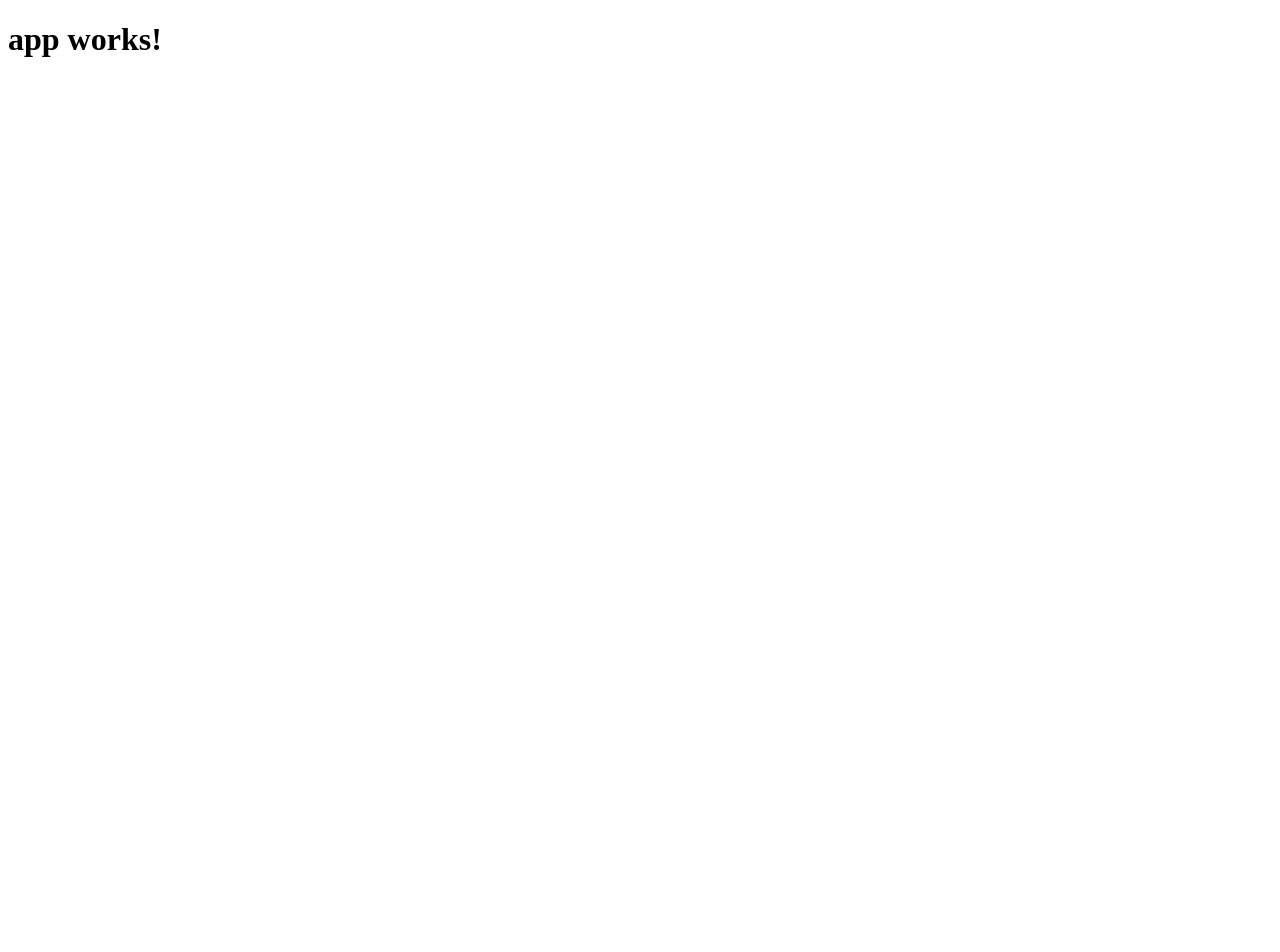
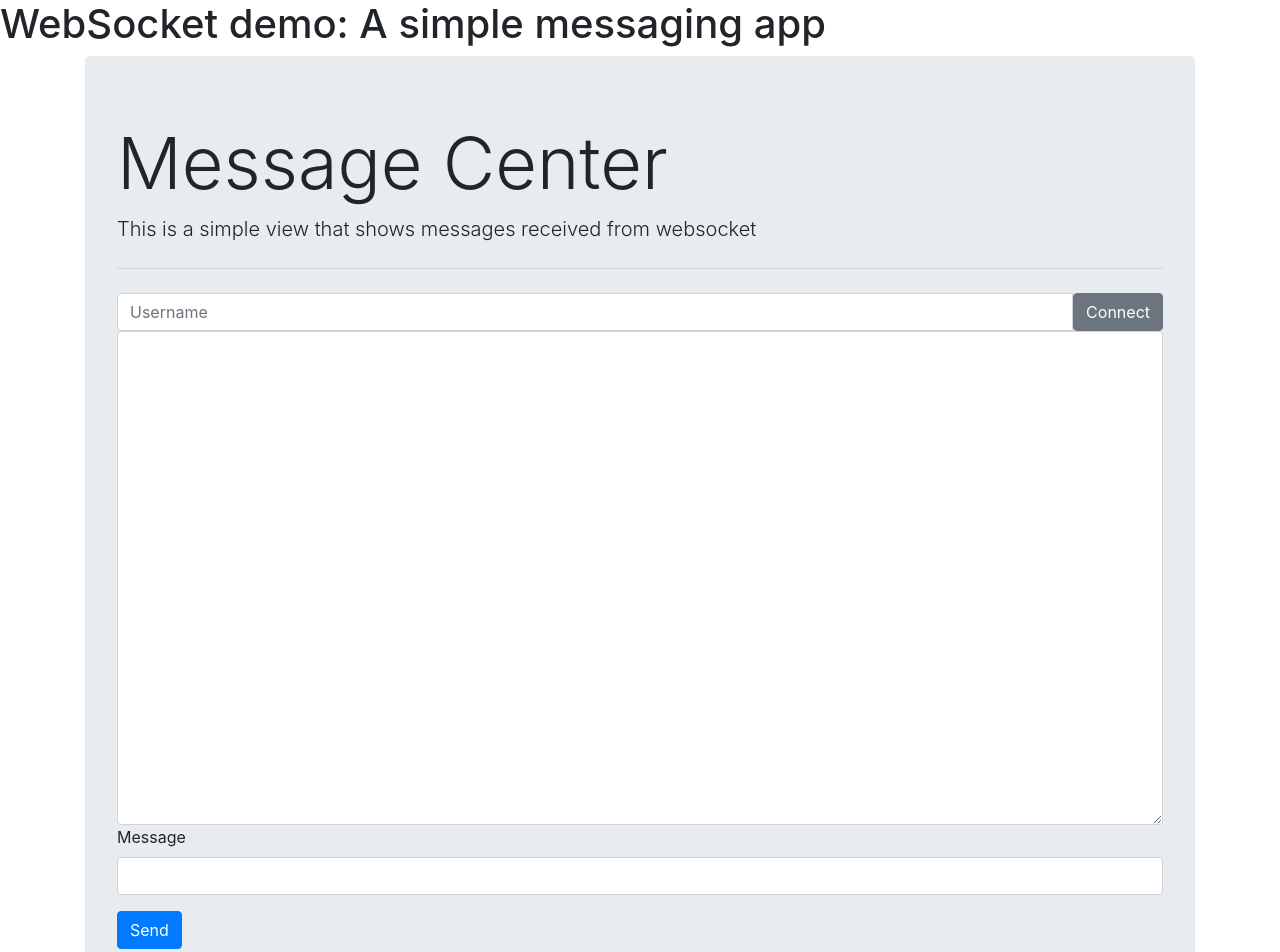
Before and after one commit to netradius/websocket-demo-client, an Angular app: page / in a window 1280 px wide. Shown: the top 952 px of the page. Before the commit the page ends 800 px from the top, so only its background shows below. Built offline with nearby package versions, Linux system fonts and the light colour scheme.

Commit message:
Initial commit

```diff
--- a/package.json
+++ b/package.json
@@ -20,8 +20,11 @@
     "@angular/platform-browser": "^2.4.0",
     "@angular/platform-browser-dynamic": "^2.4.0",
     "@angular/router": "^3.4.0",
+    "bootstrap": "^4.0.0-alpha.6",
     "core-js": "^2.4.1",
     "rxjs": "^5.0.1",
+    "sockjs-client": "^1.1.2",
+    "stompjs": "^2.3.3",
     "ts-helpers": "^1.1.1",
     "zone.js": "^0.7.2"
   },
@@ -30,6 +33,7 @@
     "@angular/compiler-cli": "^2.4.0",
     "@types/jasmine": "2.5.38",
     "@types/node": "^6.0.42",
+    "@types/stompjs": "~2.3.0",
     "codelyzer": "~2.0.0-beta.1",
     "jasmine-core": "2.5.2",
     "jasmine-spec-reporter": "2.5.0",
--- a/src/app/app.component.html
+++ b/src/app/app.component.html
@@ -1,3 +1,26 @@
 <h1>
   {{title}}
 </h1>
+<div class="container">
+  <div class="jumbotron">
+    <h4 class="display-3">Message Center</h4>
+    <p class="lead">This is a simple view that shows messages received from websocket</p>
+    <hr class="my-4">
+    <form>
+    <div class="input-group">
+      <input type="text" class="form-control" id="username" name="username" aria-describedby="username" placeholder="Username" [(ngModel)]="username">
+      <span class="input-group-btn">
+          <button class="btn btn-secondary" type="submit" (click)="connectMessaging()">Connect</button>
+        </span>
+    </div>
+    </form>
+    <textarea [(ngModel)]="messages" class="form-control" rows="20" id="message-center" readonly></textarea>
+    <form>
+      <div class="form-group">
+        <label for="message">Message</label>
+        <input class="form-control" id="message" name="message" [(ngModel)]="message">
+      </div>
+      <button type="submit" class="btn btn-primary" (click)="sendMessage()">Send</button>
+    </form>
+  </div>
+</div>
--- a/src/app/app.component.ts
+++ b/src/app/app.component.ts
@@ -1,10 +1,41 @@
-import { Component } from '@angular/core';
+import {Component, Input} from '@angular/core';
+import {MessagingService} from "./stompjs/messaging.service";
+import {isUndefined} from "util";
 
 @Component({
   selector: 'app-root',
   templateUrl: './app.component.html',
+  providers: [MessagingService],
   styleUrls: ['./app.component.css']
 })
 export class AppComponent {
-  title = 'app works!';
+
+  constructor(private messagingService: MessagingService) { }
+
+  connectMessaging(): void {
+    this.messagingService.connectMessaging("//localhost:8080/connect");
+    this.messagingService.getStatusObservable().subscribe(status => {
+      if (this.username === "") {
+        this.username = "Guest"
+      }
+      this.messages += status.command + " as " + this.username + "\n";
+    });
+    this.messagingService.getObservable().subscribe(payload => {
+      this.message = "";
+      this.messages += payload.username + " (" + this.formatDateTime(new Date(payload.dateTime))  + "): " + payload.message + "\n";
+    });
+  }
+
+  sendMessage():void {
+    this.messagingService.sendMessage(this.username, this.message);
+  }
+
+  private formatDateTime(date: Date):string {
+    return date.toLocaleTimeString().replace(/([\d]+:[\d]{2})(:[\d]{2})(.*)/, "$1$3");
+  }
+
+  title = 'WebSocket demo: A simple messaging app';
+  username:string = "";
+  message: string = "";
+  messages:string = "";
 }
--- /dev/null
+++ b/src/app/stompjs/messaging.service.ts
@@ -0,0 +1,50 @@
+import { Injectable } from '@angular/core';
+
+import {Http, Response} from "@angular/http";
+import {Observable, Subject} from "rxjs";
+
+import 'stompjs';
+
+
+declare let Stomp:any;
+var SockJS = require('sockjs-client');
+
+@Injectable()
+export class MessagingService {
+
+
+  private stompClient;
+  private stompMessage: Subject<any> = new Subject<any>();
+  private stompConnectionStatus: Subject<any> = new Subject<any>();
+
+  constructor(private http: Http) { }
+
+  public connectMessaging(url: string) : any {
+    let self = this;
+    let webSocket = new SockJS(url);
+    //let webSocket = new WebSocket(url);
+    this.stompClient = Stomp.over(webSocket);
+    this.stompClient.debug = null;
+    this.stompClient.connect({}, function (frame) {
+      self.stompConnectionStatus.next(frame);
+      self.stompClient.subscribe('/topic/messages', function (res) {
+          self.stompMessage.next(JSON.parse(res.body));
+      });
+      return frame;
+    });
+  }
+
+  public sendMessage(username: string, message: string) {
+    this.stompClient.send("/add", {}, JSON.stringify({"username": username, "message": message}));
+  }
+
+  public getObservable(): Observable<any> {
+    // return this.stompClient.asObservable();
+    return this.stompMessage;
+  }
+
+  public getStatusObservable(): Observable<any> {
+    return this.stompConnectionStatus;
+  }
+
+}
--- a/src/styles.css
+++ b/src/styles.css
@@ -1 +1,5 @@
 /* You can add global styles to this file, and also import other style files */
+@import "../node_modules/bootstrap/dist/css/bootstrap.min.css";
+#message-center {
+  background-color: white;
+}
```
Also changed, not shown: 1 other file (tests, documents, lock files or other folders).
